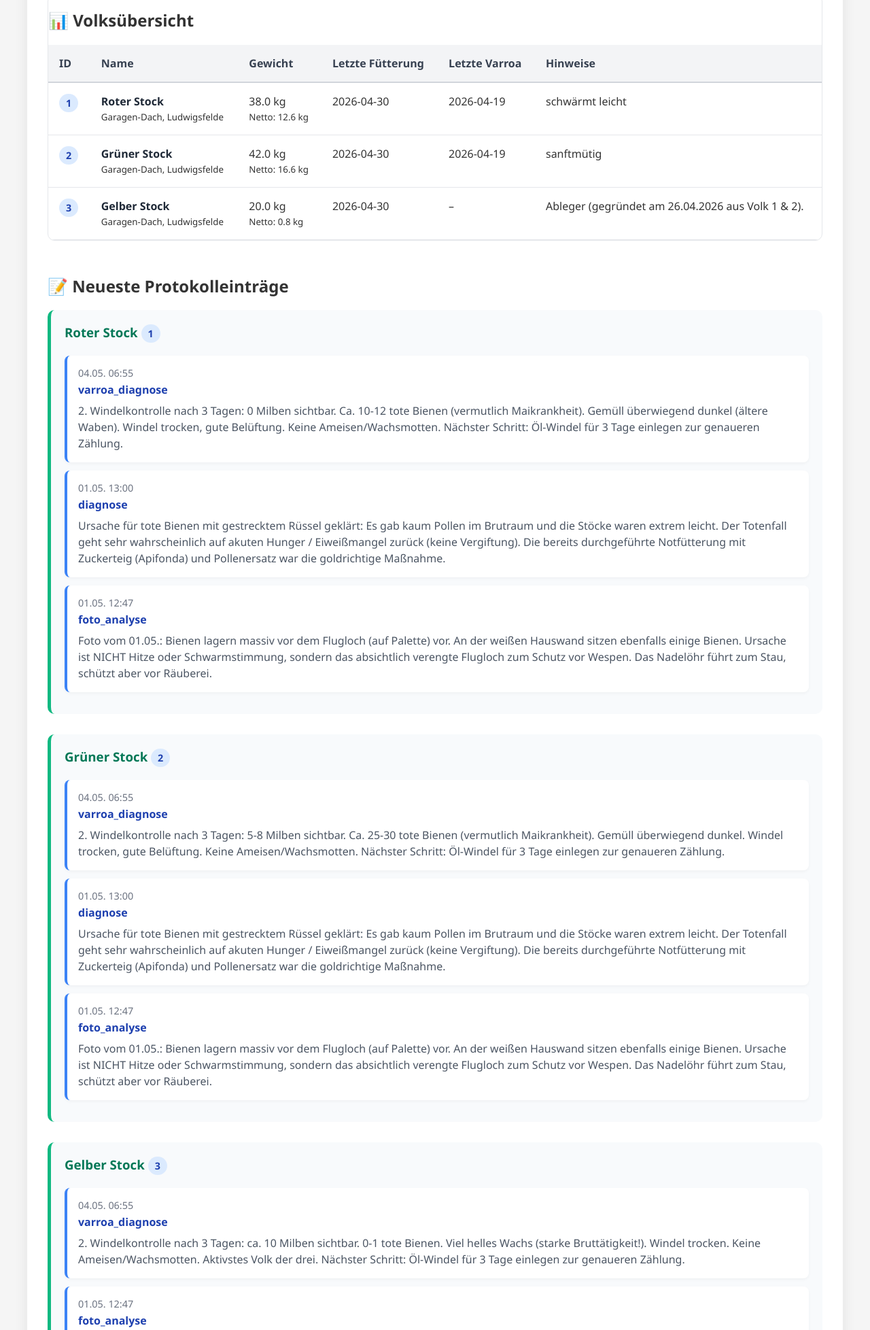
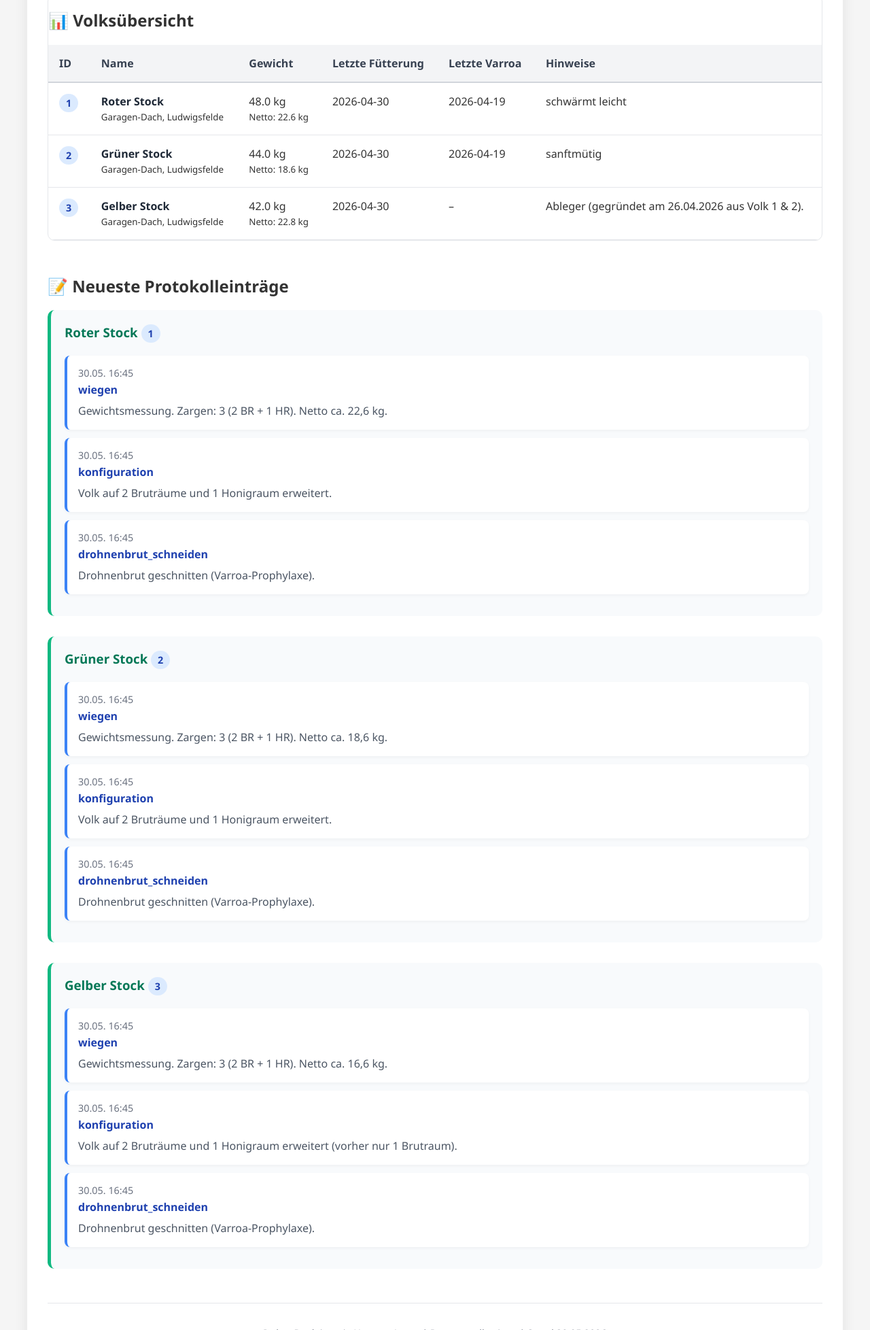
Before and after one commit to Mitchel85/bienen-dashboard, a plain HTML site: page index.html in a window 1280 px wide. Shown: the part 429-2385 px from the top of the page at 68% size. Drawn offline with Linux system fonts and the light colour scheme.

Commit message:
🐝 Dashboard aktualisiert: 30.05., Gewichte 48/44/42, 63 Logs

```diff
--- a/index.html
+++ b/index.html
@@ -54,7 +54,7 @@
         <div class="stats">
             <div class="stat-card"><h3>Anzahl Beuten</h3><div class="stat-value">3</div></div>
             <div class="stat-card"><h3>Aktive Völker</h3><div class="stat-value">3</div></div>
-            <div class="stat-card"><h3>Protokolleinträge</h3><div class="stat-value">48</div></div>
+            <div class="stat-card"><h3>Protokolleinträge</h3><div class="stat-value">63</div></div>
         </div>
         <div class="table-container">
             <h2>📊 Volksübersicht</h2>
@@ -65,7 +65,7 @@
                     <tr>
                         <td><span class="volk-id">1</span></td>
                         <td><span class="volk-name">Roter Stock</span><br><small>Garagen-Dach, Ludwigsfelde</small></td>
-                        <td>38.0 kg<br><small>Netto: 12.6 kg</small></td>
+                        <td>48.0 kg<br><small>Netto: 22.6 kg</small></td>
                         <td>2026-04-30</td>
                         <td>2026-04-19</td>
                         <td>schwärmt leicht</td>
@@ -73,7 +73,7 @@
                     <tr>
                         <td><span class="volk-id">2</span></td>
                         <td><span class="volk-name">Grüner Stock</span><br><small>Garagen-Dach, Ludwigsfelde</small></td>
-                        <td>42.0 kg<br><small>Netto: 16.6 kg</small></td>
+                        <td>44.0 kg<br><small>Netto: 18.6 kg</small></td>
                         <td>2026-04-30</td>
                         <td>2026-04-19</td>
                         <td>sanftmütig</td>
@@ -81,7 +81,7 @@
                     <tr>
                         <td><span class="volk-id">3</span></td>
                         <td><span class="volk-name">Gelber Stock</span><br><small>Garagen-Dach, Ludwigsfelde</small></td>
-                        <td>20.0 kg<br><small>Netto: 0.8 kg</small></td>
+                        <td>42.0 kg<br><small>Netto: 22.8 kg</small></td>
                         <td>2026-04-30</td>
                         <td>–</td>
                         <td>Ableger (gegründet am 26.04.2026 aus Volk 1 & 2).</td>
@@ -92,17 +92,17 @@
         <div class="log-container">
             <h2>📝 Neueste Protokolleinträge</h2>
             <div class="log-section"><h3>Roter Stock <span class="volk-id">1</span></h3>
-                <div class="log-entry"><div class="log-time">04.05. 06:55</div><div class="log-action">varroa_diagnose</div><div class="log-details">2. Windelkontrolle nach 3 Tagen: 0 Milben sichtbar. Ca. 10-12 tote Bienen (vermutlich Maikrankheit). Gemüll überwiegend dunkel (ältere Waben). Windel trocken, gute Belüftung. Keine Ameisen/Wachsmotten. Nächster Schritt: Öl-Windel für 3 Tage einlegen zur genaueren Zählung.</div></div>
-                <div class="log-entry"><div class="log-time">01.05. 13:00</div><div class="log-action">diagnose</div><div class="log-details">Ursache für tote Bienen mit gestrecktem Rüssel geklärt: Es gab kaum Pollen im Brutraum und die Stöcke waren extrem leicht. Der Totenfall geht sehr wahrscheinlich auf akuten Hunger / Eiweißmangel zurück (keine Vergiftung). Die bereits durchgeführte Notfütterung mit Zuckerteig (Apifonda) und Pollenersatz war die goldrichtige Maßnahme.</div></div>
-                <div class="log-entry"><div class="log-time">01.05. 12:47</div><div class="log-action">foto_analyse</div><div class="log-details">Foto vom 01.05.: Bienen lagern massiv vor dem Flugloch (auf Palette) vor. An der weißen Hauswand sitzen ebenfalls einige Bienen. Ursache ist NICHT Hitze oder Schwarmstimmung, sondern das absichtlich verengte Flugloch zum Schutz vor Wespen. Das Nadelöhr führt zum Stau, schützt aber vor Räuberei.</div></div>
+                <div class="log-entry"><div class="log-time">30.05. 16:45</div><div class="log-action">wiegen</div><div class="log-details">Gewichtsmessung. Zargen: 3 (2 BR + 1 HR). Netto ca. 22,6 kg.</div></div>
+                <div class="log-entry"><div class="log-time">30.05. 16:45</div><div class="log-action">konfiguration</div><div class="log-details">Volk auf 2 Bruträume und 1 Honigraum erweitert.</div></div>
+                <div class="log-entry"><div class="log-time">30.05. 16:45</div><div class="log-action">drohnenbrut_schneiden</div><div class="log-details">Drohnenbrut geschnitten (Varroa-Prophylaxe).</div></div>
             </div>            <div class="log-section"><h3>Grüner Stock <span class="volk-id">2</span></h3>
-                <div class="log-entry"><div class="log-time">04.05. 06:55</div><div class="log-action">varroa_diagnose</div><div class="log-details">2. Windelkontrolle nach 3 Tagen: 5-8 Milben sichtbar. Ca. 25-30 tote Bienen (vermutlich Maikrankheit). Gemüll überwiegend dunkel. Windel trocken, gute Belüftung. Keine Ameisen/Wachsmotten. Nächster Schritt: Öl-Windel für 3 Tage einlegen zur genaueren Zählung.</div></div>
-                <div class="log-entry"><div class="log-time">01.05. 13:00</div><div class="log-action">diagnose</div><div class="log-details">Ursache für tote Bienen mit gestrecktem Rüssel geklärt: Es gab kaum Pollen im Brutraum und die Stöcke waren extrem leicht. Der Totenfall geht sehr wahrscheinlich auf akuten Hunger / Eiweißmangel zurück (keine Vergiftung). Die bereits durchgeführte Notfütterung mit Zuckerteig (Apifonda) und Pollenersatz war die goldrichtige Maßnahme.</div></div>
-                <div class="log-entry"><div class="log-time">01.05. 12:47</div><div class="log-action">foto_analyse</div><div class="log-details">Foto vom 01.05.: Bienen lagern massiv vor dem Flugloch (auf Palette) vor. An der weißen Hauswand sitzen ebenfalls einige Bienen. Ursache ist NICHT Hitze oder Schwarmstimmung, sondern das absichtlich verengte Flugloch zum Schutz vor Wespen. Das Nadelöhr führt zum Stau, schützt aber vor Räuberei.</div></div>
+                <div class="log-entry"><div class="log-time">30.05. 16:45</div><div class="log-action">wiegen</div><div class="log-details">Gewichtsmessung. Zargen: 3 (2 BR + 1 HR). Netto ca. 18,6 kg.</div></div>
+                <div class="log-entry"><div class="log-time">30.05. 16:45</div><div class="log-action">konfiguration</div><div class="log-details">Volk auf 2 Bruträume und 1 Honigraum erweitert.</div></div>
+                <div class="log-entry"><div class="log-time">30.05. 16:45</div><div class="log-action">drohnenbrut_schneiden</div><div class="log-details">Drohnenbrut geschnitten (Varroa-Prophylaxe).</div></div>
             </div>            <div class="log-section"><h3>Gelber Stock <span class="volk-id">3</span></h3>
-                <div class="log-entry"><div class="log-time">04.05. 06:55</div><div class="log-action">varroa_diagnose</div><div class="log-details">2. Windelkontrolle nach 3 Tagen: ca. 10 Milben sichtbar. 0-1 tote Bienen. Viel helles Wachs (starke Bruttätigkeit!). Windel trocken. Keine Ameisen/Wachsmotten. Aktivstes Volk der drei. Nächster Schritt: Öl-Windel für 3 Tage einlegen zur genaueren Zählung.</div></div>
-                <div class="log-entry"><div class="log-time">01.05. 12:47</div><div class="log-action">foto_analyse</div><div class="log-details">Foto vom 01.05.: Die kleine gelbe Beute (Ableger) zeigt deutlich weniger Flugbetrieb, keine Bienen vorlagernd, was normal ist für einen kleinen Ableger.</div></div>
-                <div class="log-entry"><div class="log-time">01.05. 12:46</div><div class="log-action">wiegen</div><div class="log-details">Gewichtsmessung heute.</div></div>
+                <div class="log-entry"><div class="log-time">30.05. 16:45</div><div class="log-action">wiegen</div><div class="log-details">Gewichtsmessung. Zargen: 3 (2 BR + 1 HR). Netto ca. 16,6 kg.</div></div>
+                <div class="log-entry"><div class="log-time">30.05. 16:45</div><div class="log-action">konfiguration</div><div class="log-details">Volk auf 2 Bruträume und 1 Honigraum erweitert (vorher nur 1 Brutraum).</div></div>
+                <div class="log-entry"><div class="log-time">30.05. 16:45</div><div class="log-action">drohnenbrut_schneiden</div><div class="log-details">Drohnenbrut geschnitten (Varroa-Prophylaxe).</div></div>
             </div>
         </div>
         <footer><p>Imker‑Begleiter via Hermes Agent | Daten: voelker.json | Stand 30.05.2026</p></footer>
@@ -233,6 +233,30 @@
         "aktion": "varroa_diagnose",
         "menge": "",
         "details": "2. Windelkontrolle nach 3 Tagen: 0 Milben sichtbar. Ca. 10-12 tote Bienen (vermutlich Maikrankheit). Gemüll überwiegend dunkel (ältere Waben). Windel trocken, gute Belüftung. Keine Ameisen/Wachsmotten. Nächster Schritt: Öl-Windel für 3 Tage einlegen zur genaueren Zählung."
+      },
+      {
+        "timestamp": "2026-05-30T16:45:05+02:00",
+        "aktion": "schwarmzellen_brechen",
+        "menge": "",
+        "details": "Schwarmzellen gebrochen, um weiteres Schwärmen zu verhindern."
+      },
+      {
+        "timestamp": "2026-05-30T16:45:05+02:00",
+        "aktion": "drohnenbrut_schneiden",
+        "menge": "",
+        "details": "Drohnenbrut geschnitten (Varroa-Prophylaxe)."
+      },
+      {
+        "timestamp": "2026-05-30T16:45:05+02:00",
+        "aktion": "konfiguration",
+        "menge": "2 Bruträume + 1 Honigraum",
+        "details": "Volk auf 2 Bruträume und 1 Honigraum erweitert."
+      },
+      {
+        "timestamp": "2026-05-30T16:45:05+02:00",
+        "aktion": "wiegen",
+        "menge": "48 kg",
+        "details": "Gewichtsmessung. Zargen: 3 (2 BR + 1 HR). Netto ca. 22,6 kg."
       }
     ]
   },
@@ -359,6 +383,42 @@
         "aktion": "varroa_diagnose",
         "menge": "",
         "details": "2. Windelkontrolle nach 3 Tagen: 5-8 Milben sichtbar. Ca. 25-30 tote Bienen (vermutlich Maikrankheit). Gemüll überwiegend dunkel. Windel trocken, gute Belüftung. Keine Ameisen/Wachsmotten. Nächster Schritt: Öl-Windel für 3 Tage einlegen zur genaueren Zählung."
+      },
+      {
+        "timestamp": "2026-05-23T12:00:00+02:00",
+        "aktion": "schwarm_abgang",
+        "menge": "1. Schwarm",
+        "details": "1. Schwarm abgegangen. Schwarm eingefangen und zur Verstärkung in Volk 3 (Gelb) gegeben."
+      },
+      {
+        "timestamp": "2026-05-29T14:00:00+02:00",
+        "aktion": "schwarm_abgang",
+        "menge": "2. Schwarm",
+        "details": "2. Schwarm abgegangen. Schwarm gefunden, Königin im Schwarm gesucht und gefunden. Bienen sind anschließend vollständig nach Grün zurückgeflogen."
+      },
+      {
+        "timestamp": "2026-05-30T16:45:05+02:00",
+        "aktion": "schwarmzellen_brechen",
+        "menge": "",
+        "details": "Schwarmzellen gebrochen, um weiteres Schwärmen zu verhindern."
+      },
+      {
+        "timestamp": "2026-05-30T16:45:05+02:00",
+        "aktion": "drohnenbrut_schneiden",
+        "menge": "",
+        "details": "Drohnenbrut geschnitten (Varroa-Prophylaxe)."
+      },
+      {
+        "timestamp": "2026-05-30T16:45:05+02:00",
+        "aktion": "konfiguration",
+        "menge": "2 Bruträume + 1 Honigraum",
+        "details": "Volk auf 2 Bruträume und 1 Honigraum erweitert."
+      },
+      {
+        "timestamp": "2026-05-30T16:45:05+02:00",
+        "aktion": "wiegen",
+        "menge": "44 kg",
+        "details": "Gewichtsmessung. Zargen: 3 (2 BR + 1 HR). Netto ca. 18,6 kg."
       }
     ]
   },
@@ -431,12 +491,42 @@
         "aktion": "varroa_diagnose",
         "menge": "",
         "details": "2. Windelkontrolle nach 3 Tagen: ca. 10 Milben sichtbar. 0-1 tote Bienen. Viel helles Wachs (starke Bruttätigkeit!). Windel trocken. Keine Ameisen/Wachsmotten. Aktivstes Volk der drei. Nächster Schritt: Öl-Windel für 3 Tage einlegen zur genaueren Zählung."
+      },
+      {
+        "timestamp": "2026-05-23T12:00:00+02:00",
+        "aktion": "verstärkt",
+        "menge": "1 Schwarm von Grün",
+        "details": "Mit dem 1. Schwarm von Volk 2 (Grün) verstärkt. Volk wächst."
+      },
+      {
+        "timestamp": "2026-05-30T16:45:05+02:00",
+        "aktion": "schwarmzellen_brechen",
+        "menge": "",
+        "details": "Schwarmzellen gebrochen, um weiteres Schwärmen zu verhindern."
+      },
+      {
+        "timestamp": "2026-05-30T16:45:05+02:00",
+        "aktion": "drohnenbrut_schneiden",
+        "menge": "",
+        "details": "Drohnenbrut geschnitten (Varroa-Prophylaxe)."
+      },
+      {
+        "timestamp": "2026-05-30T16:45:05+02:00",
+        "aktion": "konfiguration",
+        "menge": "2 Bruträume + 1 Honigraum",
+        "details": "Volk auf 2 Bruträume und 1 Honigraum erweitert (vorher nur 1 Brutraum)."
+      },
+      {
+        "timestamp": "2026-05-30T16:45:05+02:00",
+        "aktion": "wiegen",
+        "menge": "42 kg",
+        "details": "Gewichtsmessung. Zargen: 3 (2 BR + 1 HR). Netto ca. 16,6 kg."
       }
     ]
   },
   "meta": {
     "qualitaetshinweis": "Der Honig wurde von einem deutschen Landwirt geprüft und die Qualität als sehr gut eingestuft.",
-    "letzte_aktualisierung": "2026-05-01",
+    "letzte_aktualisierung": "2026-05-30",
     "tara": {
       "zarge_mit_raehmchen": 6.2,
       "eine_zarge_mit_boden_deckel": 12.0,
```
